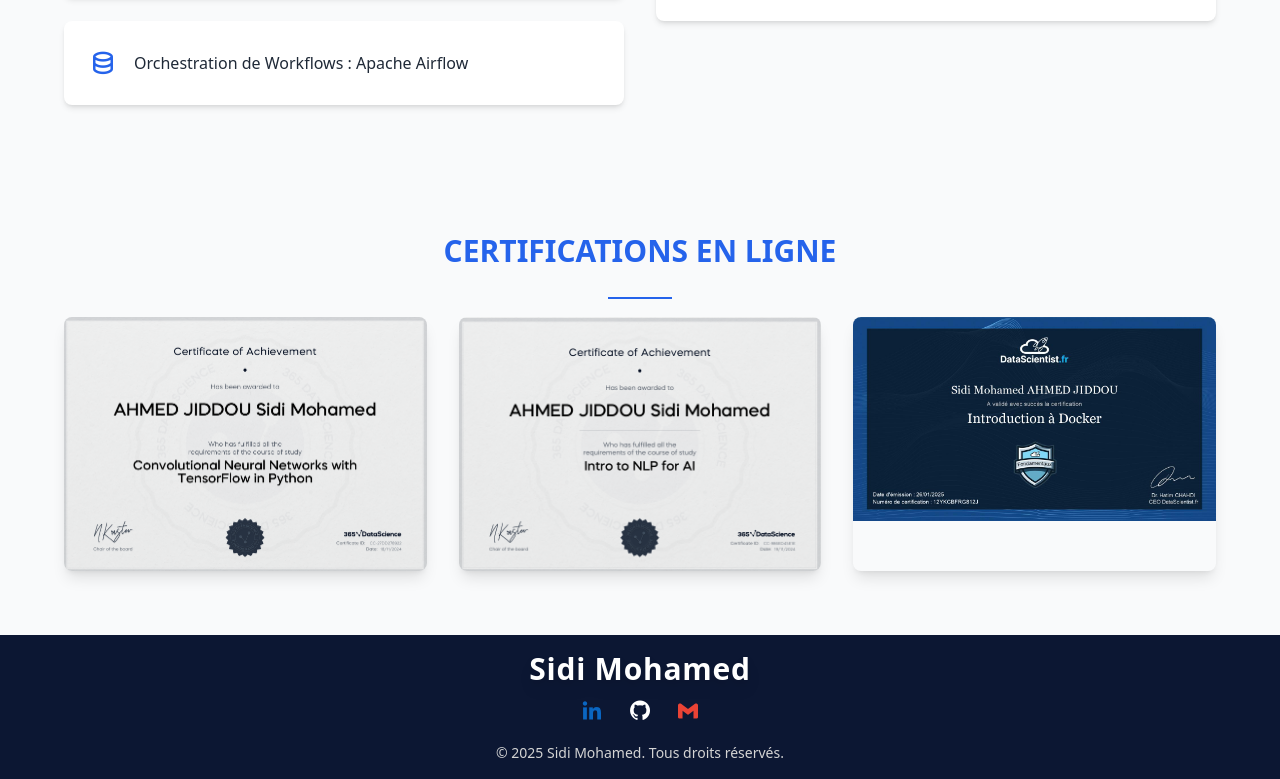
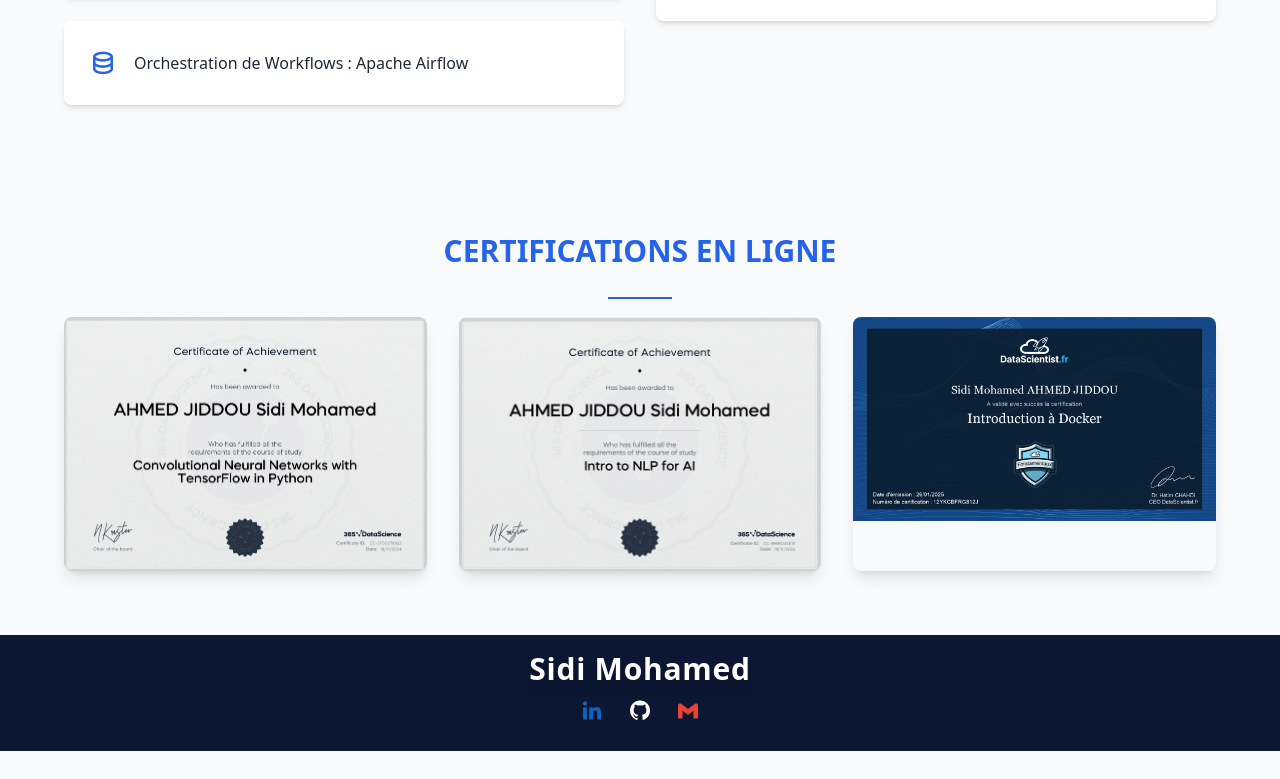
Before and after one commit to sidi-mohamed-ahmed-jiddou/Sidi-Mohamed-Portfolio, a plain HTML site: page index.html in a window 1280 px wide. Shown: the part 2554-3333 px from the top of the page. After the commit the page ends 3305 px from the top, so only its background shows below. Drawn offline with nearby package versions, Linux system fonts and the light colour scheme.

Commit message:
modifiy footer

```diff
--- a/index.html
+++ b/index.html
@@ -329,7 +329,6 @@
                         <i class='bx bxl-gmail text-2xl' style="color:#EA4335;"></i>
                     </a>
                 </div>
-                <p class="text-sm text-neutral-300">&copy; 2025 Sidi Mohamed. Tous droits réservés.</p>
             </div>
         </footer>
 
```
